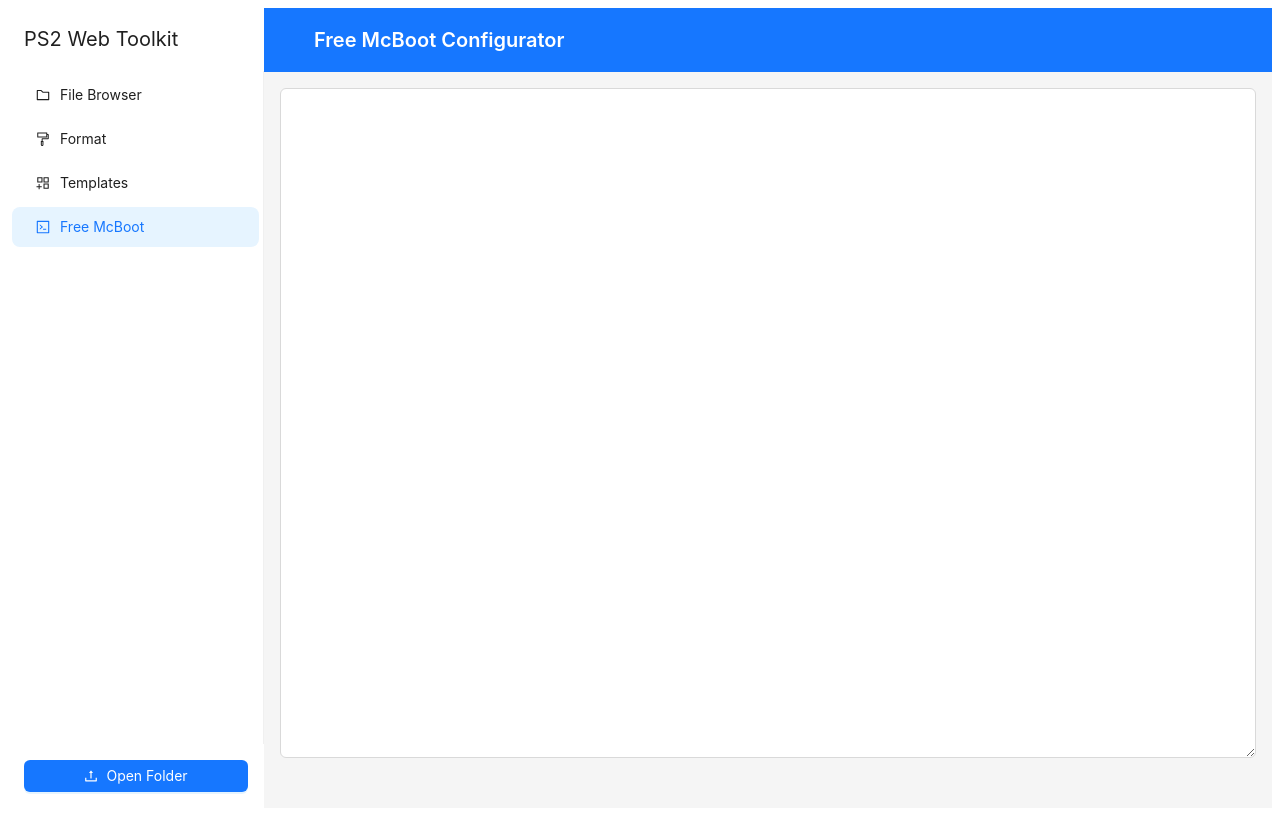
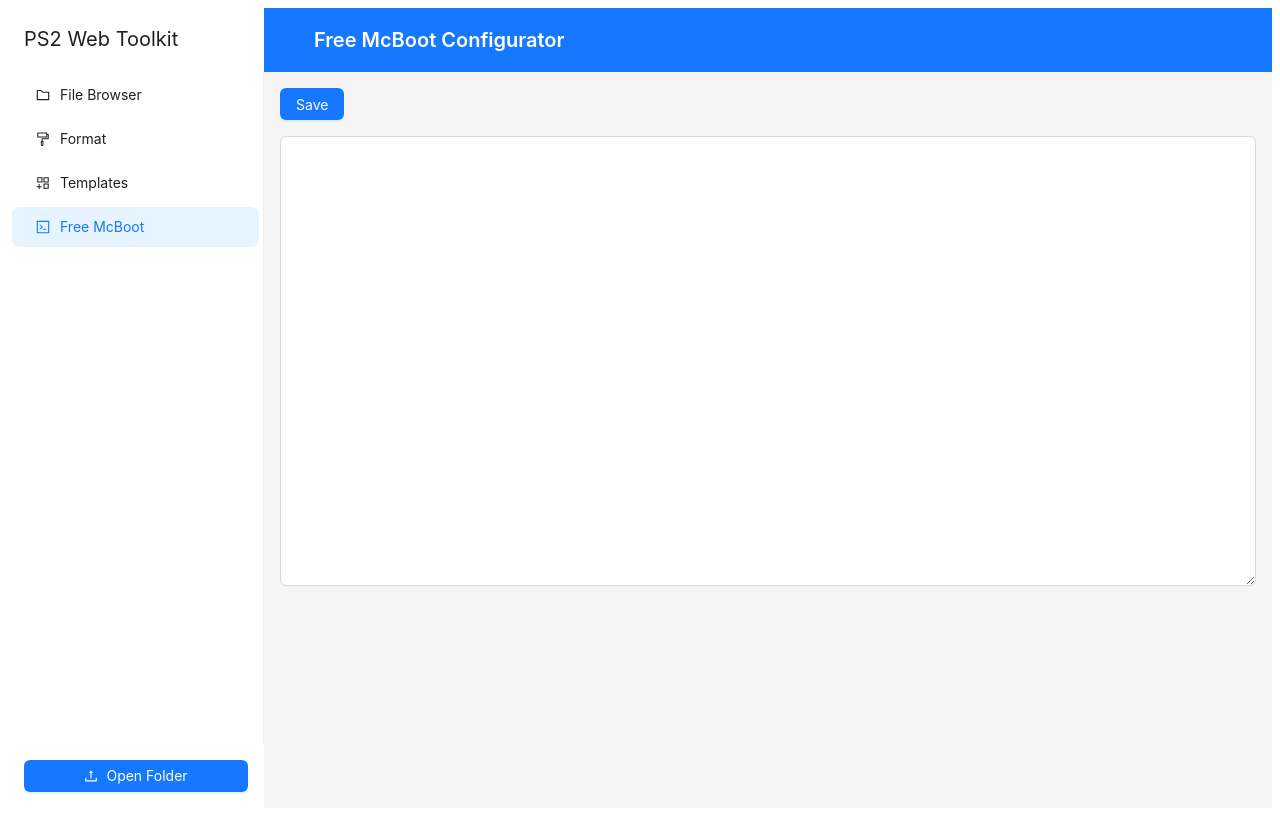
Before and after one commit to simonhochrein/ps2webtoolkit, a React app: page /#/fmcb in a window 1280 px wide. Built offline with nearby package versions, Linux system fonts and the light colour scheme; the HTML template or start-up script is replaced by a standard one.

Commit message:
Add save button to fmcb page

```diff
--- a/src/pages/FMCB.tsx
+++ b/src/pages/FMCB.tsx
@@ -1,19 +1,31 @@
 import React, { FC, useEffect, useState } from "react";
 import { useFiles } from "../FileContext";
-import { Flex, Input, Layout, Typography } from "antd";
+import { Button, Flex, Input, Layout, message, Typography } from "antd";
 import * as colors from "@ant-design/colors";
 
 export const FMCB: FC = () => {
   const { handle } = useFiles();
   const [text, setText] = useState("");
   useEffect(() => {
-    if(handle) {
-      handle.getFileHandle("FREEMCB.CNF").then(async cnf => {
+    if (handle) {
+      handle.getFileHandle("FREEMCB.CNF").then(async (cnf) => {
         const file = await cnf.getFile();
         setText(await file.text());
-      })
+      });
     }
   }, [handle]);
+
+  const save = () => {
+    if (handle) {
+      handle.getFileHandle("FREEMCB.CNF", {create: true,}).then(async (cnf) => {
+        const writable = await cnf.createWritable();
+        await writable.write(text);
+        await writable.close();
+        message.success("Saved!");
+      });
+    }
+  }
+
   return (
     <Layout style={{ height: "100vh", overflow: "hidden" }}>
       <Layout.Header
@@ -30,8 +42,13 @@
       <Layout.Content
         style={{ flex: 1, height: 0, overflowY: "auto", padding: "1rem" }}
       >
-        <Input.TextArea value={text} rows={30}/>
+        <Flex vertical gap={'1rem'}>
+          <Flex>
+            <Button type={"primary"} onClick={save}>Save</Button>
+          </Flex>
+          <Input.TextArea value={text} onChange={(e) => setText(e.target.value)} rows={20} />
+        </Flex>
       </Layout.Content>
     </Layout>
-  )
-}
+  );
+};
```
Also changed, not shown: 2 other files (tests, documents, lock files or other folders).
